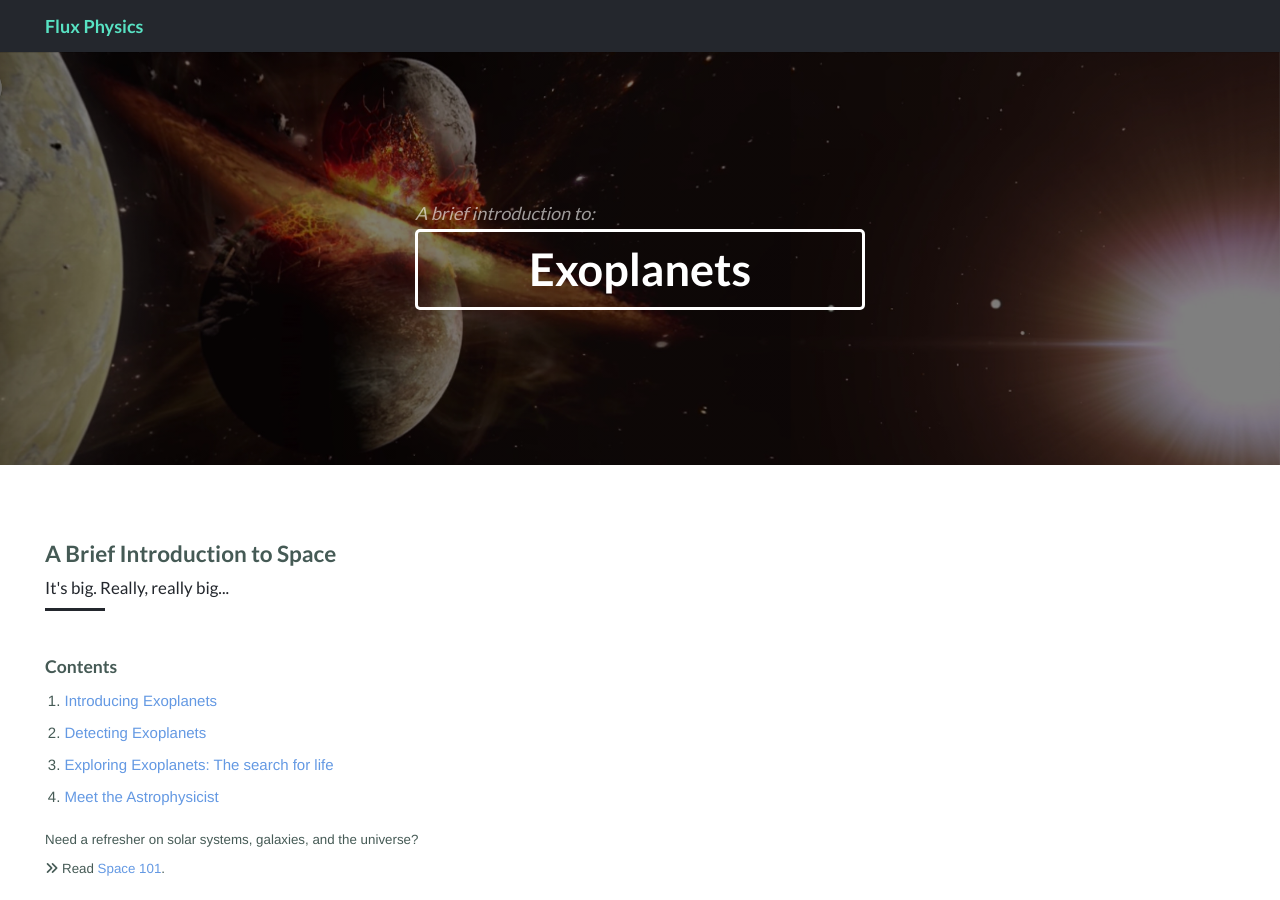
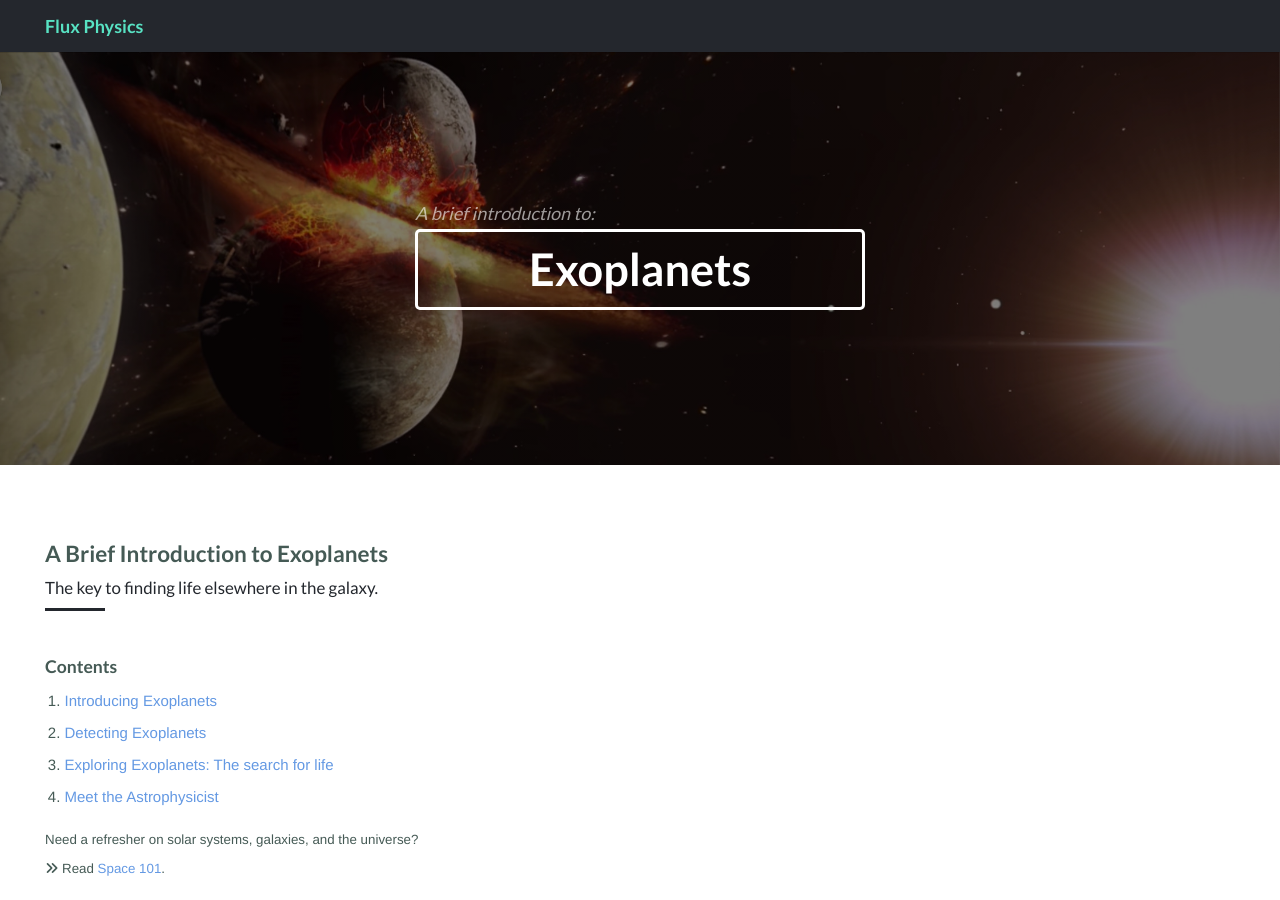
Before and after one commit to fluxphysics/fluxphysics.github.io, a Jekyll site: the page built from exoplanets.html, in a window 1280 px wide and 900 px high. Built offline with Jekyll 4.4.1, drawn with Linux system fonts in a browser that asks for light colours; nearby versions of some CDN libraries.

Commit message:
Add templated essay headers

```diff
--- a/_layouts/essay.html
+++ b/_layouts/essay.html
@@ -26,8 +26,8 @@
       <div class="big-container">
 
         <div class="essay-header">
-          <h2>A Brief Introduction to Space</h2>
-          <h2 class="subheader">It's big. Really, really big...</h2>
+          <h2>{{ page.essayheader }}</h2>
+          <h2 class="subheader">{{ page.essaysub }}</h2>
           <hr />
         </div>
 
--- a/space101.html
+++ b/space101.html
@@ -8,8 +8,8 @@ body_id: space101
 herosuperheader: 'Welcome to:'
 heroh1: Space 101
 herosubheader:
-essayheader:
-essaysub:
+essayheader: A Brief Introduction to Space
+essaysub: It's big. Really, really big...
 contents: yes
 ---
 
```
